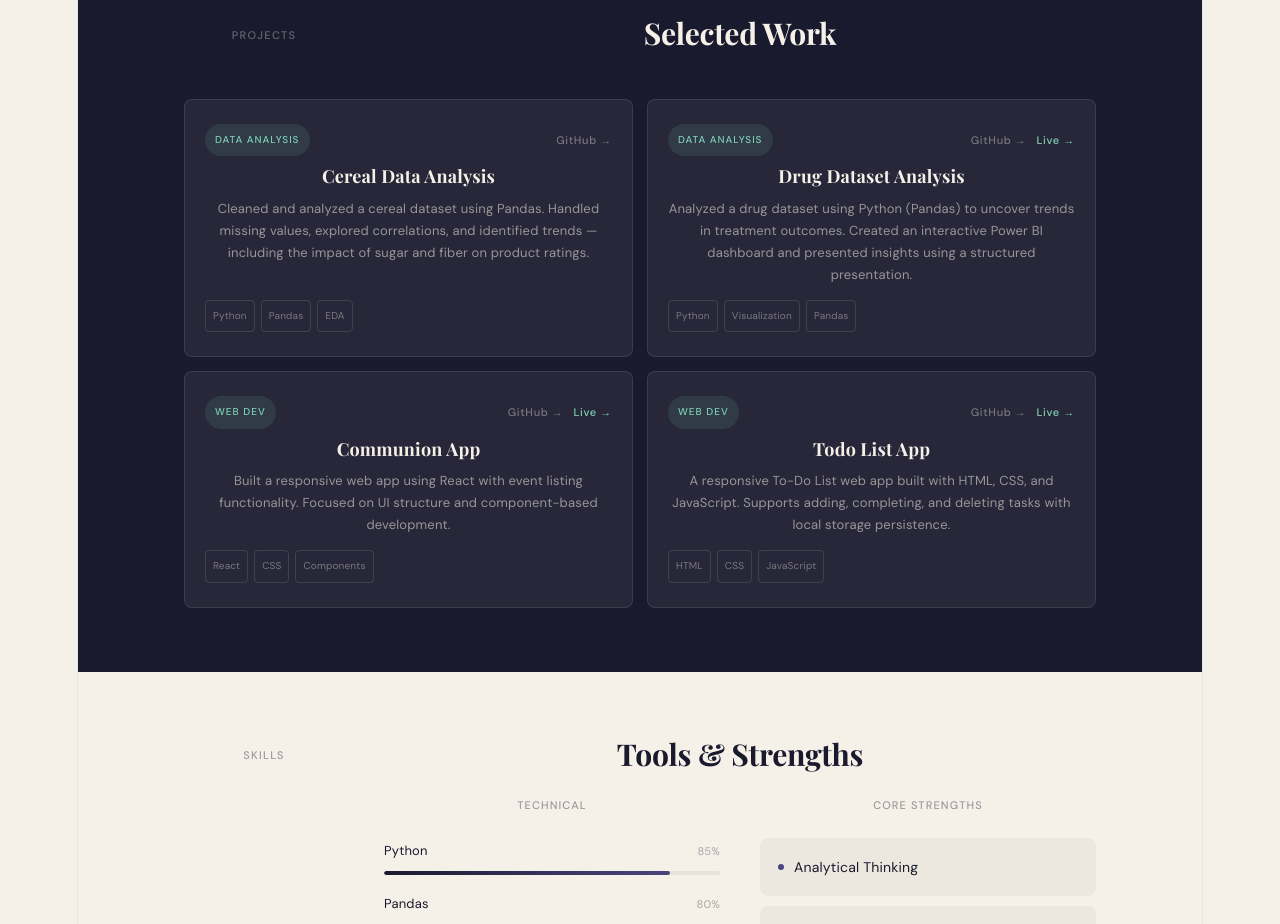
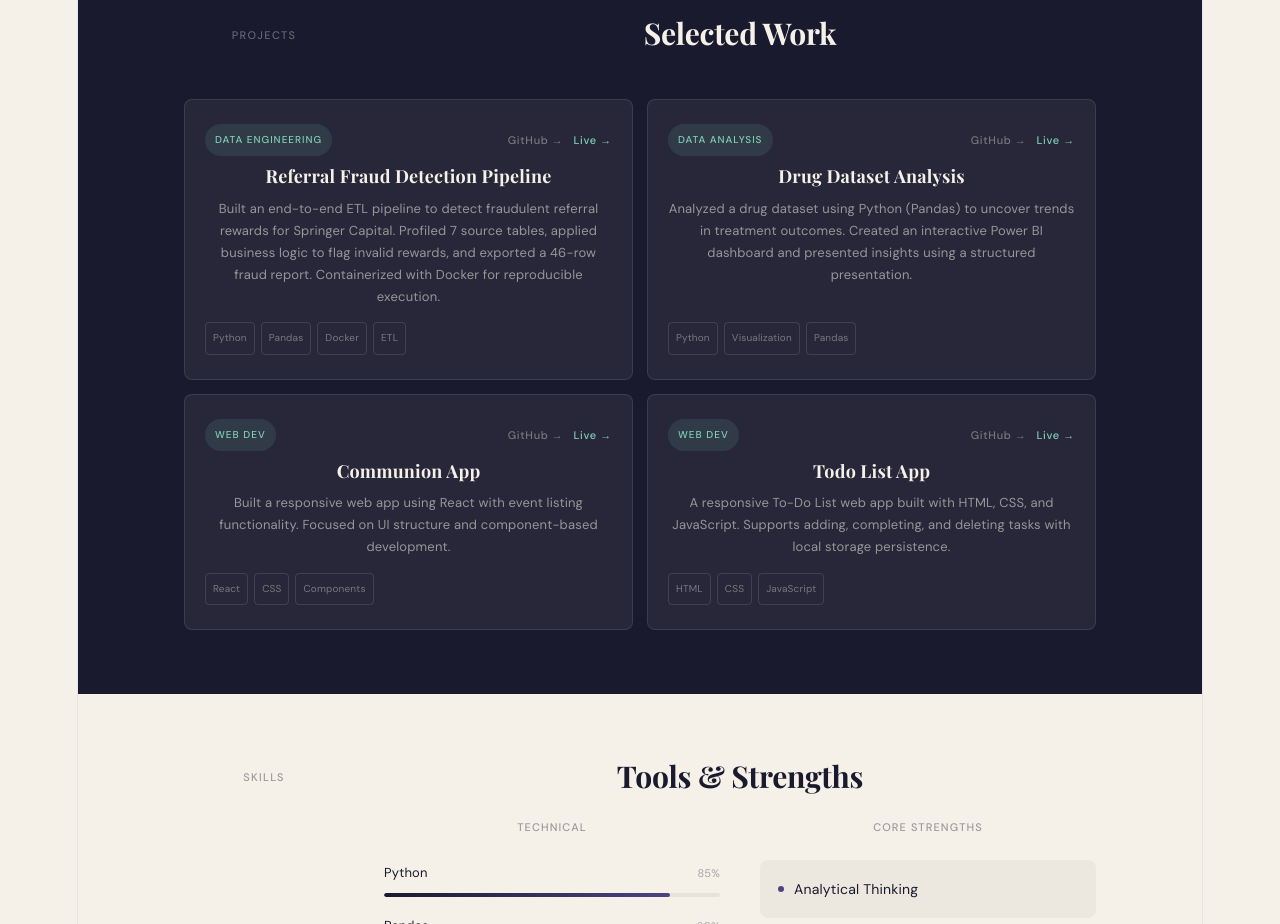
Before and after one commit to rahuldwivedy/portfolio, a React app: page / in a window 1280 px wide. Shown: the part 920-1844 px from the top of the page. Built offline with nearby package versions, Linux system fonts and the light colour scheme; the HTML template or start-up script is replaced by a standard one; a web font is replaced by a local one.

Commit message:
Fixed live link

```diff
--- a/src/App.jsx
+++ b/src/App.jsx
@@ -16,14 +16,14 @@ const skills = {
 
 const projects = [
   {
-    title: "Cereal Data Analysis",
+    title: "Referral Fraud Detection Pipeline",
     status: "completed",
-    tag: "Data Analysis",
+    tag: "Data Engineering",
     description:
-      "Cleaned and analyzed a cereal dataset using Pandas. Handled missing values, explored correlations, and identified trends — including the impact of sugar and fiber on product ratings.",
-    link: "https://github.com/rahuldwivedy",
-    liveLink: null,
-    tech: ["Python", "Pandas", "EDA"],
+      "Built an end-to-end ETL pipeline to detect fraudulent referral rewards for Springer Capital. Profiled 7 source tables, applied business logic to flag invalid rewards, and exported a 46-row fraud report. Containerized with Docker for reproducible execution.",
+    link: "https://github.com/rahuldwivedy/referral-fraud-detection-pipeline",
+    liveLink: "https://github.com/rahuldwivedy/referral-fraud-detection-pipeline",
+    tech: ["Python", "Pandas", "Docker", "ETL"],
   },
   {
     title: "Drug Dataset Analysis",
@@ -428,13 +428,11 @@ export default function Portfolio() {
       {/* Hero */}
       <section className="hero">
         <div>
-          {/* ✏️ CHANGED: added Power BI to the tag line */}
           <p className="hero-tag">Data Analyst · Python · SQL · Power BI</p>
           <h1 className="hero-title">
             Hi, I'm<br />
             <em style={{ fontStyle: "italic", fontWeight: 400 }}>Riteendra</em>
           </h1>
-          {/* ✏️ CHANGED: more confident, specific description */}
           <p className="hero-desc">
             Data analyst with hands-on experience in Python, SQL, and Power BI.
             I turn raw data into clear insights — through clean analysis,
@@ -447,7 +445,6 @@ export default function Portfolio() {
         </div>
         <div className="stats">
           {[
-            // ✏️ CHANGED: 4+ projects (you have 4 completed), 8 tools (added Power BI)
             { label: "Projects Completed", value: "4+", dark: true },
             { label: "Tools & Languages", value: "8", dark: false },
             { label: "Focus Area", value: "Data", dark: false },
```
